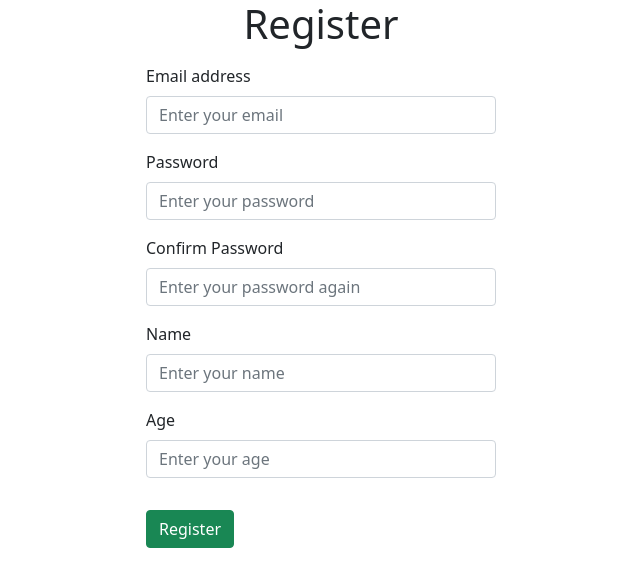
After one commit to yarzai/django_milestone, a Django app: page /accounts/register/ in a window 1280 px wide. The commit adds this page. Shown: the top 587 px of the page, without its empty margins (319-959 px from the left). Run offline with Django 3.2, Linux system fonts and the light colour scheme.

Commit message:
login logout register

```diff
--- a/accounts/admin.py
+++ b/accounts/admin.py
@@ -7,8 +7,9 @@ from accounts.models import Account
 
 class AccountAdmin(BaseUserAdmin):
     fieldsets = [
-        (None, {"fields": ["email", 'age',
-         'name', 'user_type', 'is_superuser', 'is_active', 'is_staff']})
+        ("Personal Info", {"fields": ["email", 'password', 'age',
+         'name', 'user_type', 'is_superuser', 'is_active', 'is_staff']}),
+        ("User Permission", {'fields': ["user_permissions"]})
     ]
 
     add_fieldsets = [
--- a/accounts/models.py
+++ b/accounts/models.py
@@ -13,7 +13,7 @@ TYPES = [
 
 
 class AccountManager(BaseUserManager):
-    def create_user(self, email, name, user_type, password=None):
+    def create_user(self, email, name, user_type, age=12, password=None):
         """ Create a new user profile """
         if not email:
             raise ValueError("User must have an Email")
@@ -21,6 +21,7 @@ class AccountManager(BaseUserManager):
         user = self.model(email=email, name=name)
         user.set_password(password)
         user.user_type = user_type
+        user.age = age
         user.save(using=self._db)
         return user
 
--- /dev/null
+++ b/accounts/urls.py
@@ -0,0 +1,11 @@
+
+from django.urls import path
+from accounts.views import user_login, user_logout, user_register
+app_name = "accounts"
+
+# domain.com/products
+urlpatterns = [
+    path("login/", user_login, name="login"),
+    path("logout/", user_logout, name="logout"),
+    path("register/", user_register, name="register"),
+]
--- a/accounts/views.py
+++ b/accounts/views.py
@@ -1,2 +1,55 @@
-from django.shortcuts import render
+from django.shortcuts import render, redirect
 # Create your views here.
+from django.contrib.auth import get_user_model
+from django.conf import settings
+from django.contrib.auth import authenticate, login, logout
+from django.contrib import messages
+from django.urls import reverse_lazy
+
+User = get_user_model()
+
+
+def user_login(request):
+    if request.method == 'GET':
+        return render(request, 'accounts/login.html')
+
+    email = request.POST.get("email")
+    password = request.POST.get("password")
+
+    # user = User.objects.get(email=email, password=password)
+    user = authenticate(email=email, password=password)
+    print(user)
+
+    if user:
+        login(request, user)
+        messages.success(request, "You are logged in now")
+        return redirect(reverse_lazy("products:list-product"))
+    else:
+        messages.error(request, "Invalid creadentials")
+        return redirect(reverse_lazy("accounts:login"))
+
+
+def user_logout(request):
+    logout(request)
+    return redirect(reverse_lazy("products:list-product"))
+
+
+def user_register(request):
+    if request.method == "GET":
+        return render(request, 'accounts/register.html')
+
+    email = request.POST.get("email")
+    password1 = request.POST.get("password1")
+    password2 = request.POST.get("password2")
+    name = request.POST.get("name")
+    age = request.POST.get("age")
+
+    if password1 != password2:
+        messages.error(request, "Password did not match.")
+        return redirect(reverse_lazy("accounts:register"))
+
+    user = User.objects.create_user(
+        email=email, password=password1, name=name, age=age, user_type="editor")
+
+    messages.success(request, "You are registered successfully.")
+    return redirect(reverse_lazy("accounts:login"))
--- a/django_milestone/settings.py
+++ b/django_milestone/settings.py
@@ -89,6 +89,7 @@ DATABASES = {
 }
 
 AUTH_USER_MODEL = 'accounts.Account'
+LOGIN_URL = '/accounts/login/'
 
 
 # Password validation
--- a/django_milestone/urls.py
+++ b/django_milestone/urls.py
@@ -27,6 +27,7 @@ urlpatterns = [
     path('admin/', admin.site.urls),
     path("products/", include("products.urls")),
     path("exercise/", include("exercise.urls")),
+    path("accounts/", include("accounts.urls")),
     path("", home)
 ]
 
--- a/products/views.py
+++ b/products/views.py
@@ -26,7 +26,7 @@ def home(request):
 # List View
 
 
-# @login_required(login_url='/admin/login/')
+@login_required
 def products_list(request):
     # if request.user.is_authenticated:
     products = Product.objects.all().is_availible()
--- /dev/null
+++ b/templates/accounts/register.html
@@ -0,0 +1,89 @@
+{% extends 'base.html' %} {% block content %}
+<h1 style="text-align: center">Register</h1>
+{% include 'partials/_messages.html' %}
+<div style="display: flex; justify-content: center; align-items: center">
+  <form action="{% url 'accounts:register' %}" method="POST">
+    {% csrf_token %}
+    <div class="mb-3">
+      <label for="exampleFormControlInput1" class="form-label"
+        >Email address</label
+      >
+      <input
+        type="email"
+        class="form-control"
+        id="exampleFormControlInput1"
+        placeholder="Enter your email"
+        style="width: 350px"
+        name="email"
+        required
+      />
+    </div>
+    <div class="mb-3">
+      <label for="exampleFormControlTextarea1" class="form-label"
+        >Password</label
+      >
+      <input
+        type="password"
+        class="form-control"
+        id="exampleFormControlTextarea1"
+        placeholder="Enter your password"
+        name="password1"
+        required
+      />
+    </div>
+    <div class="mb-3">
+
+      <label for="exampleFormControlTextarea1" class="form-label"
+        >Confirm Password</label
+      >
+      <input
+        type="password"
+        class="form-control"
+        id="exampleFormControlTextarea1"
+        placeholder="Enter your password again"
+        name="password2"
+        required
+
+      />
+    </div>
+    <div class="mb-3">
+
+      <label for="exampleFormControlInput1" class="form-label"
+        >Name</label
+      >
+      <input
+        type="text"
+        class="form-control"
+        id="exampleFormControlInput1"
+        placeholder="Enter your name"
+        style="width: 350px"
+        name="name"
+        required
+
+      />
+      </div>
+    <div class="mb-3">
+
+      <label for="exampleFormControlInput1" class="form-label"
+        >Age</label
+      >
+      <input
+        type="number"
+        class="form-control"
+        id="exampleFormControlInput1"
+        placeholder="Enter your age"
+        style="width: 350px"
+        name="age"
+      />
+      </div>
+      <input
+        type="submit"
+        value="Register"
+        class="btn btn-success"
+        style="margin-top: 1rem"
+      />
+    </div>
+  </form>
+</div>
+
+{% endblock content %}
--- /dev/null
+++ b/templates/partials/_messages.html
@@ -0,0 +1,5 @@
+<ul class="messages">
+    {% for message in messages %}
+    <li{% if message.tags %} class="{{ message.tags }}"{% endif %}>{{ message }}</li>
+    {% endfor %}
+</ul>
```
Also changed, not shown: templates/accounts/login.html (added, +43 -0 lines), templates/partials/_navbar.html (+41 -5 lines), templates/products/klist-products.html (deleted, +0 -52 lines), templates/products/list-products.html (added, +39 -0 lines).
